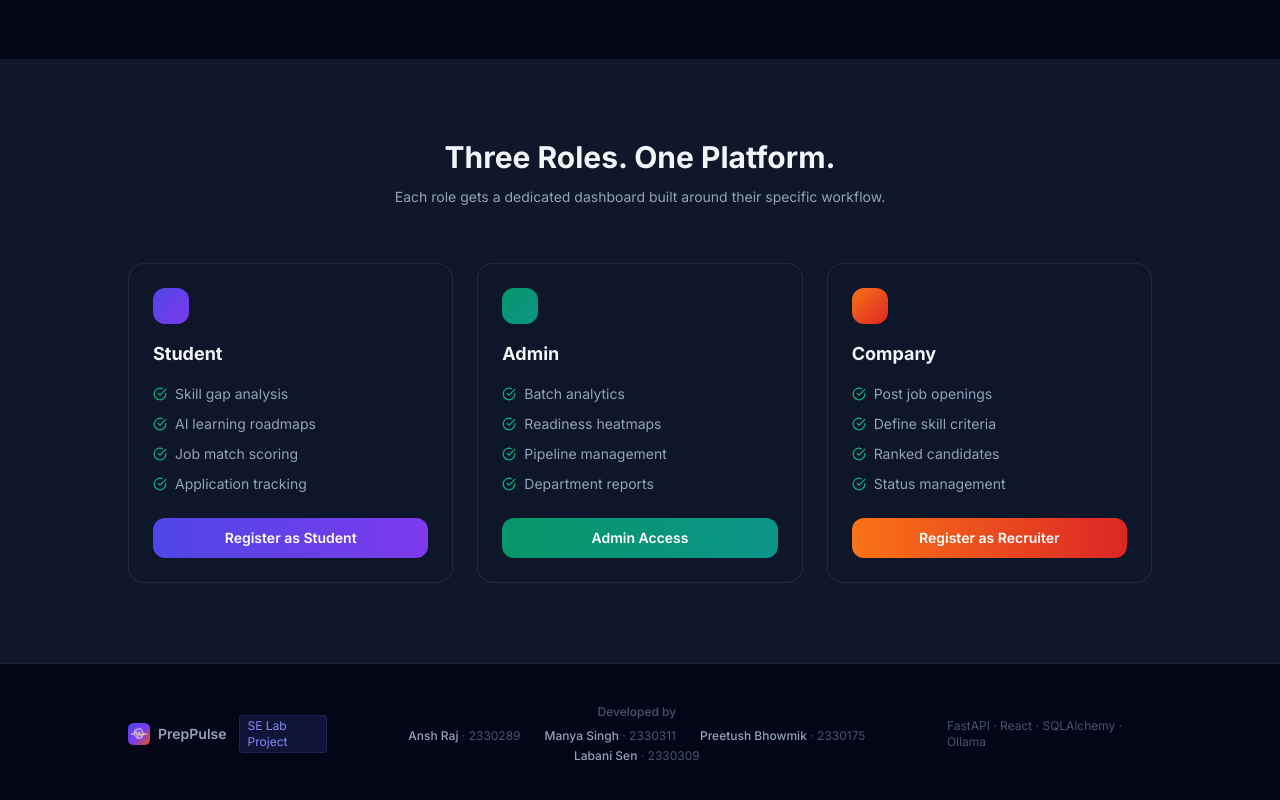
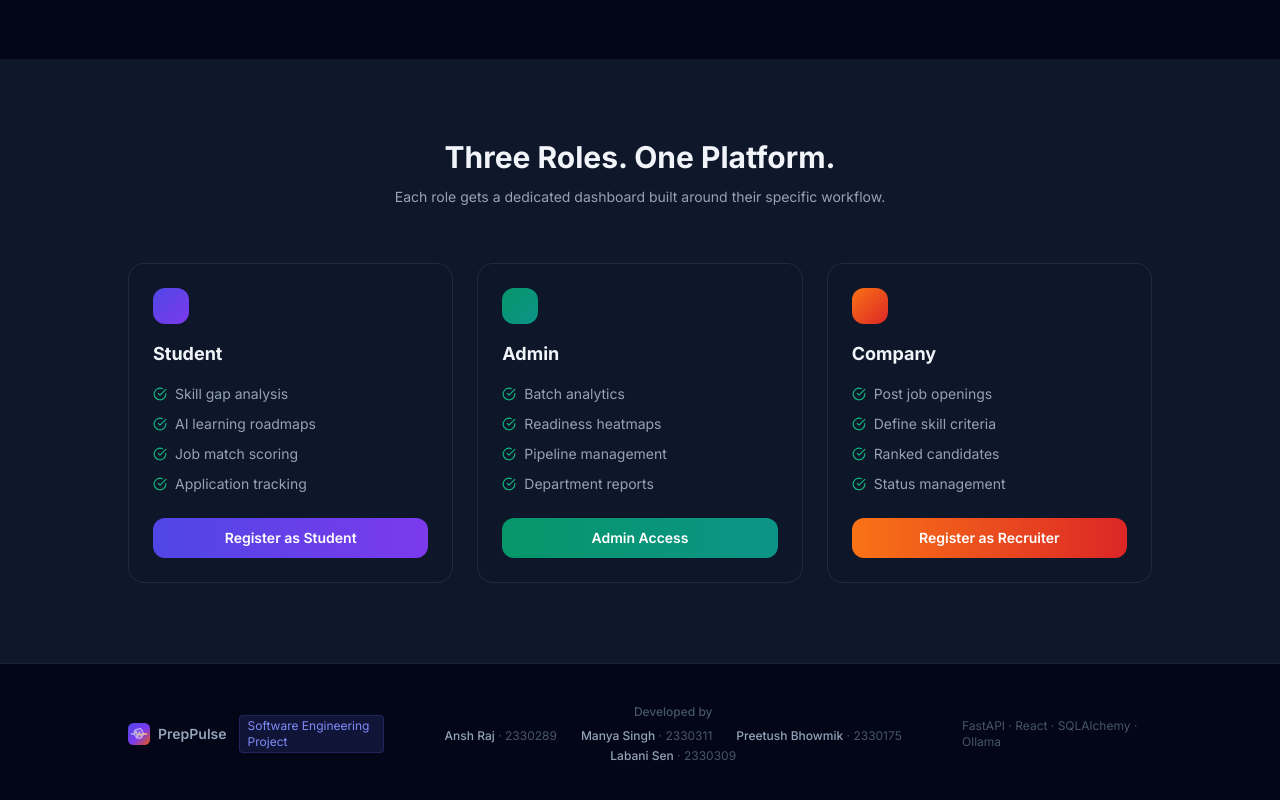
Before and after one commit to ANSHRAJCODE/prepulse-frontend, a React (Vite) app: page / in a window 1280 px wide. Shown: the part 1235-2035 px from the top of the page. Built offline with nearby package versions, Linux system fonts and the light colour scheme; no server answers.

Commit message:
landing page minor changes for v2

```diff
--- a/src/pages/LandingPage.jsx
+++ b/src/pages/LandingPage.jsx
@@ -176,7 +176,7 @@ export default function LandingPage() {
               <PrepPulseLogo size={22} />
               <span className="font-semibold text-sm" style={{ color: 'var(--text-secondary)' }}>PrepPulse</span>
               <span className="text-xs px-2 py-0.5 rounded bg-indigo-500/15 text-indigo-400 border border-indigo-500/20 ml-1">
-                SE Lab Project
+                Software Engineering Project
               </span>
             </div>
 
```
